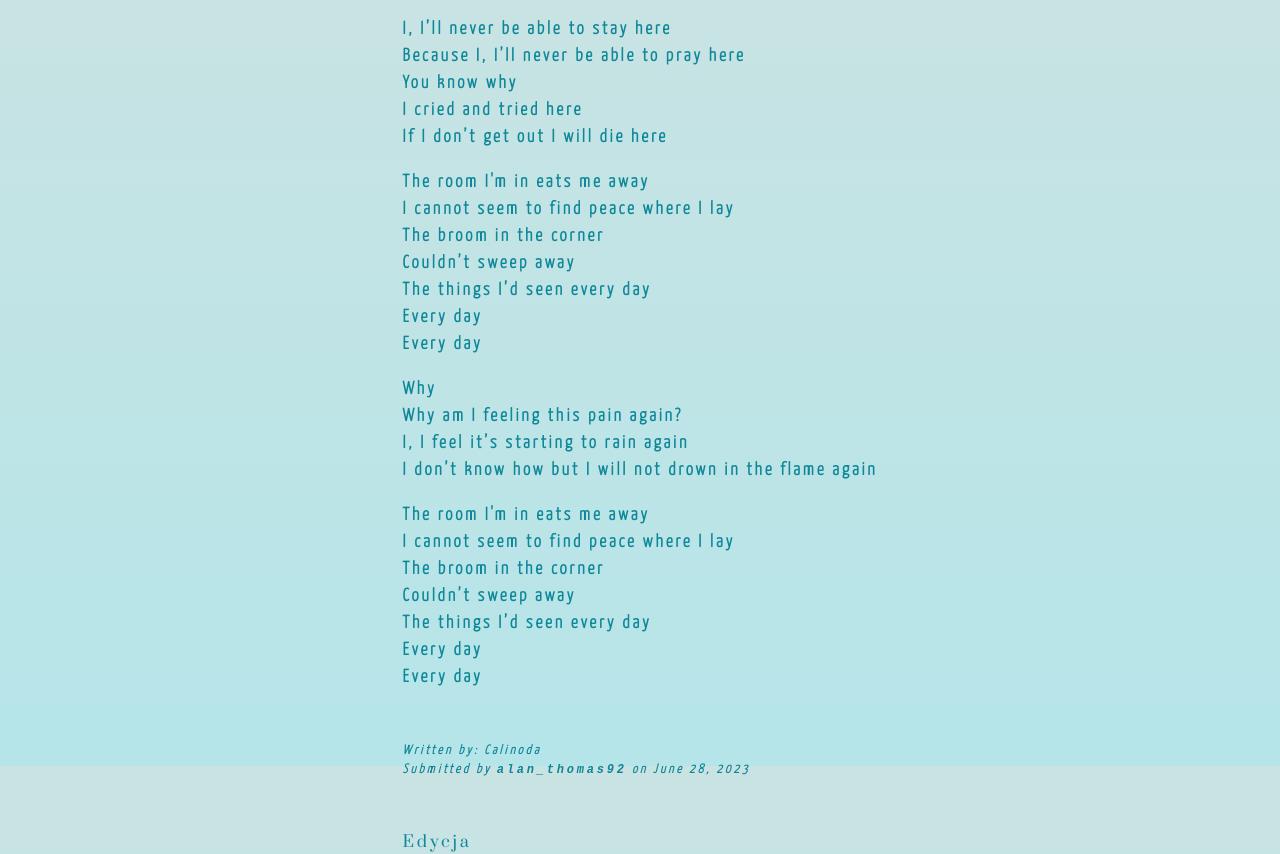
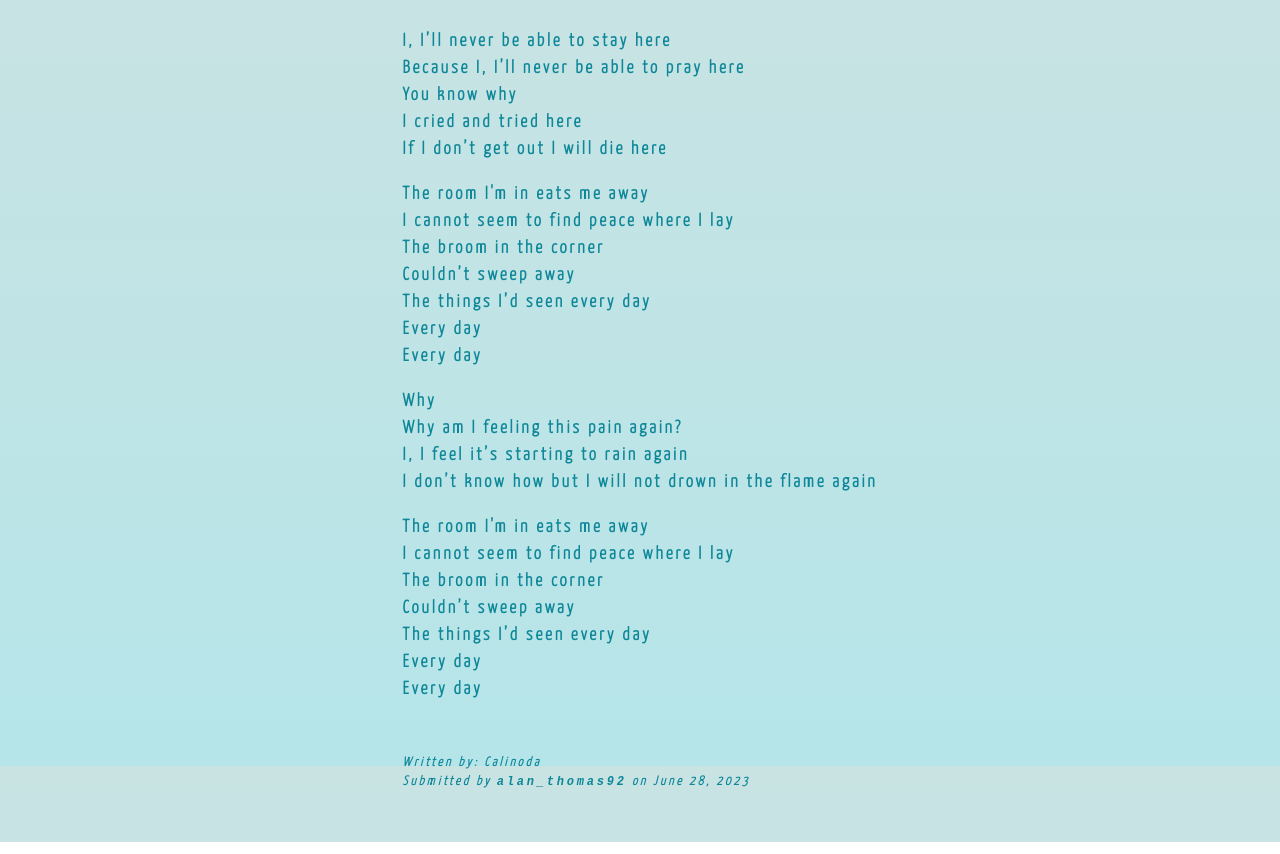
Before and after one commit to riozshow/nauka-gita, a plain HTML site: page index.html in a window 1280 px wide. Shown: the part 34-888 px from the top of the page. Drawn offline with Linux system fonts and the light colour scheme.

Commit message:
Remove footer

```diff
--- a/index.html
+++ b/index.html
@@ -51,7 +51,6 @@
         Written by: Calinoda<br />
         Submitted by <code>alan_thomas92</code> on June 28, 2023
       </p>
-      <footer>Edycja</footer>
     </div>
   </body>
 </html>
```
